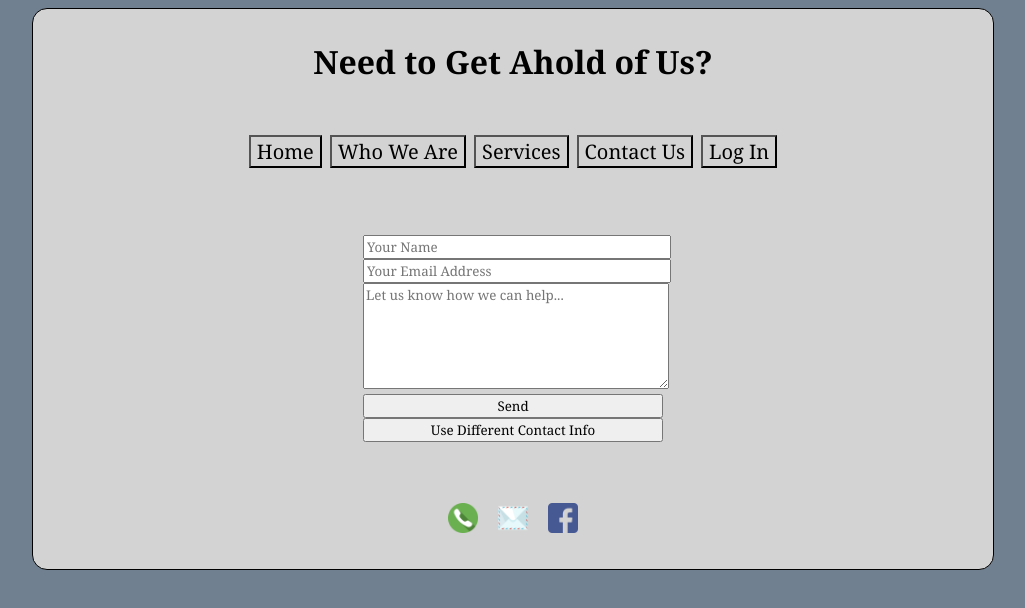
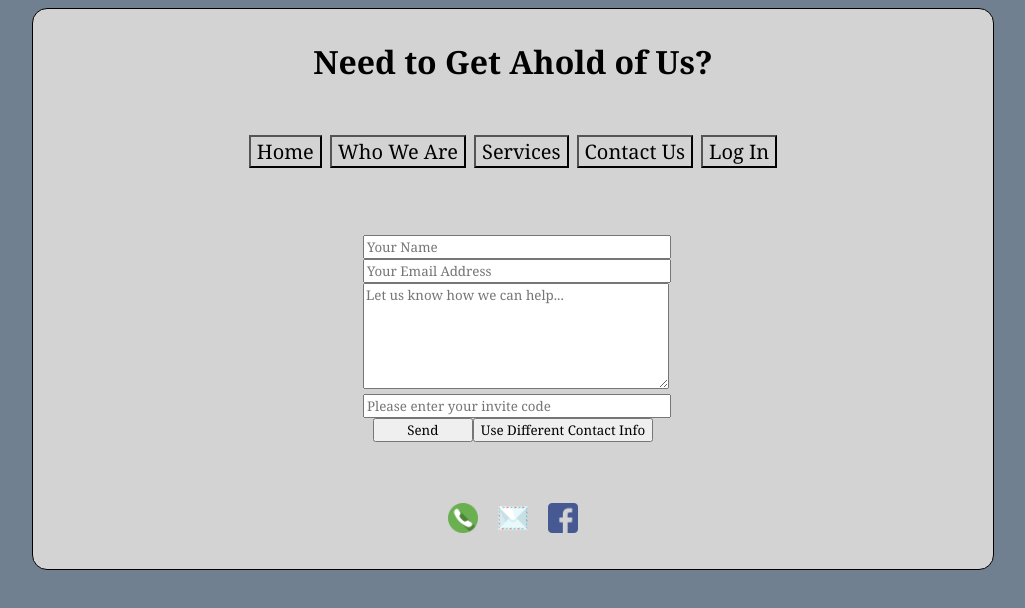
Before and after one commit to cperault/roofmasters, a React (Create React App) app: page /contact in a window 1280 px wide. Shown: the top 608 px of the page, without its empty margins (127-1152 px from the left). Built offline with nearby package versions, Linux system fonts and the light colour scheme.

Commit message:
Added invite code requirement to prevent spam registrations/contact form messages while project is in development. Updated target addresses for the ClearDB/Heroku deployment.

```diff
--- a/src/App.js
+++ b/src/App.js
@@ -21,6 +21,8 @@ import Profile from "./Views/Profile.js";
 import SafeLocalStorage from "./Models/SafeLocalStorageHandler.js";
 
 const App = () => {
+  //an invite code will prevent spam registrations to site while in development; passed to Contact.js and Registration.js
+  const [inviteCode, setInviteCode] = useState("");
   //set up the ReactJS useState hook to store logged-in user across website
   const [loggedInUser, setLoggedInUser] = useState(
     JSON.parse(SafeLocalStorage("user", "json"))
@@ -101,6 +103,8 @@ const App = () => {
             loggedInUser={loggedInUser}
             Nav={Nav}
             Footer={Footer}
+            inviteCode={inviteCode}
+            setInviteCode={setInviteCode}
           />
         )}
       />
@@ -119,7 +123,14 @@ const App = () => {
       />
       <Route
         path={"/registration"}
-        render={() => <Registration Nav={Nav} Footer={Footer} />}
+        render={() => (
+          <Registration
+            Nav={Nav}
+            Footer={Footer}
+            inviteCode={inviteCode}
+            setInviteCode={setInviteCode}
+          />
+        )}
       />
       <Route
         path={"/profile"}
--- a/src/Views/Contact.js
+++ b/src/Views/Contact.js
@@ -9,7 +9,14 @@ import React, { useState } from "react";
 import Validation from "../Models/Validation.js";
 import axios from "axios";
 
-const Contact = ({ userIsLoggedIn, loggedInUser, Nav, Footer }) => {
+const Contact = ({
+  userIsLoggedIn,
+  loggedInUser,
+  Nav,
+  Footer,
+  inviteCode,
+  setInviteCode
+}) => {
   //hook to store entered text in contact form
   let [contactName, setContactName] = useState("");
   let [contactEmail, setContactEmail] = useState("");
@@ -26,21 +33,24 @@ const Contact = ({ userIsLoggedIn, loggedInUser, Nav, Footer }) => {
   const processContactForm = () => {
     let formData = [];
     if (userIsLoggedIn) {
-      formData = [userName, userEmail, contactDescriptionText];
+      formData = [userName, userEmail, contactDescriptionText, inviteCode];
     } else {
-      formData = [contactName, contactEmail, contactDescriptionText];
+      formData = [contactName, contactEmail, contactDescriptionText, inviteCode];
     }
     //make sure contact form is valid before sending
     if (Validation(formData, "contact")) {
       //the contact form is valid; submit the backend request
       axios
-        .post("http://localhost:80/roofmasters-backend/index.php/contact", {
+        .post("https://roofmasters-backend.herokuapp.com/index.php/contact", {
           contactName: formData[0],
           contactEmail: formData[1],
-          contactDescriptionText: formData[2]
+          contactDescriptionText: formData[2],
+          inviteCode: formData[3]
         })
         .then(response => {
-          if (response.data) {
+          if (response.data.invite_response === "Denied.") {
+            setInviteCode("Invite code is invalid.");
+          } else if (response.data) {
             alert(
               "Your message was submitted! We will be in touch with you as soon possible.\n" +
                 response.data
@@ -90,17 +100,18 @@ const Contact = ({ userIsLoggedIn, loggedInUser, Nav, Footer }) => {
           />
           <br />
           <input
-            type="submit"
-            value="Send"
-            className="contact_form_button"
-            onClick={processContactForm}
+            type="text"
+            name="invite_code"
+            value={inviteCode}
+            onChange={text => setInviteCode(text.target.value)}
+            placeHolder="Please enter your invite code"
           />
-          <input
-            type="button"
-            value="Use Different Contact Info"
-            className="contact_form_button"
-            onClick={changeContactInfoHandler}
-          />
+          <button className="contact_form_button" onClick={processContactForm}>
+            Send
+          </button>
+          <button onClick={changeContactInfoHandler}>
+            Use Different Contact Info
+          </button>
         </div>
       </div>
       <footer>
--- a/src/Views/Login.js
+++ b/src/Views/Login.js
@@ -31,7 +31,7 @@ const Login = ({ loggedInUser, userIsLoggedIn, stateHandler, Nav, Footer }) => {
       //Apache proxy will be hit at 3001 and send to PHP backend at 3003
       axios
         .post(
-          "http://localhost:80/roofmasters-backend/index.php/authenticate",
+          "https://roofmasters-backend.herokuapp.com/index.php/authenticate",
           {
             email: email,
             password: password
@@ -135,12 +135,7 @@ const Login = ({ loggedInUser, userIsLoggedIn, stateHandler, Nav, Footer }) => {
             onKeyUp={e => returnKeyPressedHandler(e.keyCode, email, password)}
           />
           <br />
-          <input
-            type="submit"
-            value="Login"
-            className="login_form_button"
-            onClick={() => authenticate(email, password)}
-          />
+          <button onClick={() => authenticate(email, password)}>Login</button>
         </div>
         <p>
           <a href="/registration">No account? Sign up!</a>
--- a/src/Views/Registration.js
+++ b/src/Views/Registration.js
@@ -9,22 +9,42 @@ import React, { useState } from "react";
 import axios from "axios";
 import Validation from "../Models/Validation.js";
 
-const Registration = ({ loggedInUser, userIsLoggedIn, Nav, Footer }) => {
+const Registration = ({
+  loggedInUser,
+  userIsLoggedIn,
+  Nav,
+  Footer,
+  inviteCode,
+  setInviteCode
+}) => {
   //useState hooks to store first/last name, email and password from the form
   const [firstName, setFirstName] = useState("");
   const [lastName, setLastName] = useState("");
   const [phoneNumber, setPhoneNumber] = useState("");
   const [email, setEmail] = useState("");
   const [password, setPassword] = useState("");
-
   //useState hook to manage the "page loading effect"
   const [pageLoading, setPageLoading] = useState(false);
 
   //submit email address and password from registration for account to be created
   //note: data will be sanitized server-side but protected by HTTPS client side
-  const registerUser = (firstName, lastName, phoneNumber, email, password) => {
+  const registerUser = (
+    firstName,
+    lastName,
+    phoneNumber,
+    email,
+    password,
+    inviteCode
+  ) => {
     //create array to hold credentials
-    const credentials = [firstName, lastName, phoneNumber, email, password];
+    const credentials = [
+      firstName,
+      lastName,
+      phoneNumber,
+      email,
+      password,
+      inviteCode
+    ];
     //Validation will be passed the credentials array as well as the form (registration). On true,
     //registration will be completed and on false, the user will be informed to retry form input.
     if (Validation(credentials, "registration")) {
@@ -32,15 +52,18 @@ const Registration = ({ loggedInUser, userIsLoggedIn, Nav, Footer }) => {
       setPageLoading(true);
       //send axios POST request
       axios
-        .post("http://localhost:80/roofmasters-backend/index.php/register", {
+        .post("https://roofmasters-backend.herokuapp.com/index.php/register", {
           firstName: firstName,
           lastName: lastName,
           phoneNumber: phoneNumber,
           email: email,
-          password: password
+          password: password,
+          inviteCode: inviteCode
         })
         .then(response => {
-          if (response.data) {
+          if (response.data.invite_response === "Denied.") {
+            setInviteCode("Invite code is invalid.");
+          } else if (response.data) {
             setPageLoading(false);
             alert("Thank you! You're now registered! Let's get you logged in.");
             //redirect to login once registration complete
@@ -126,14 +149,22 @@ const Registration = ({ loggedInUser, userIsLoggedIn, Nav, Footer }) => {
             placeholder="Password"
           />
           <br />
+          <br />
           <input
-            type="submit"
-            value="Register"
-            className="login_form_button"
+            type="text"
+            name="invite_code"
+            value={inviteCode}
+            onChange={text => setInviteCode(text.target.value)}
+            placeHolder="Please enter your invite code"
+          />
+          <br />
+          <button
             onClick={() =>
-              registerUser(firstName, lastName, phoneNumber, email, password)
+              registerUser(firstName, lastName, phoneNumber, email, password, inviteCode)
             }
-          />
+          >
+            Register
+          </button>
         </div>
       </div>
       <p className="loading-message">
--- a/src/page_styling.css
+++ b/src/page_styling.css
@@ -152,7 +152,11 @@ textarea {
   padding: 15px;
 }
 
-.login_form_button {
+.login_form_div button {
+  width: 80px;
+}
+
+.signup_form_div button {
   width: 80px;
 }
 
```
Also changed, not shown: 1 other file (tests, documents, lock files or other folders).
